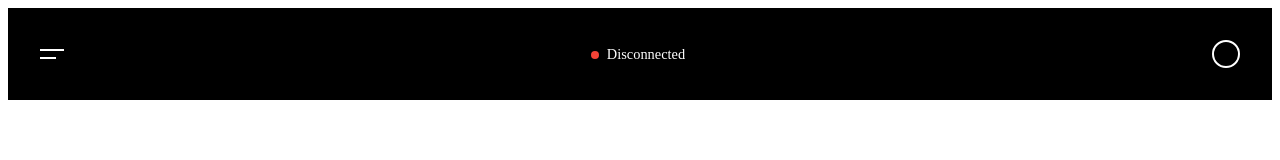
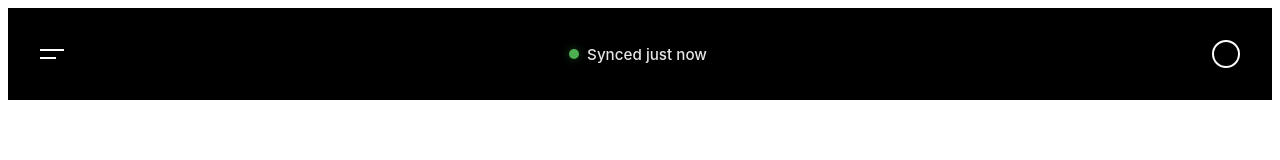
Before and after one commit to KarthickBalamurugan/Codevolt, a React (Vite) app in the folder frontend/: page / in a window 1280 px wide. Shown: the top 160 px of the page. Built offline with nearby package versions, Linux system fonts and the light colour scheme.

Commit message:
Navbar commited

```diff
--- a/frontend/package.json
+++ b/frontend/package.json
@@ -10,6 +10,7 @@
     "preview": "vite preview"
   },
   "dependencies": {
+    "@mui/icons-material": "^6.4.6",
     "@tailwindcss/vite": "^4.0.9",
     "react": "^19.0.0",
     "react-dom": "^19.0.0",
--- a/frontend/src/components/Navbar.tsx
+++ b/frontend/src/components/Navbar.tsx
@@ -1,4 +1,4 @@
-import { useState } from 'react';
+import { useState, useEffect } from 'react';
 import styled from 'styled-components';
 
 const NavContainer = styled.nav`
@@ -31,20 +31,93 @@ const HamburgerIcon = styled.div`
 
 const ConnectionStatus = styled.div<{ status: 'disconnected' | 'connected' | 'syncing' }>`
   color: white;
-  font-size: 0.9rem;
+  font-size: 0.95rem;
+  display: flex;
+  align-items: center;
+  gap: 8px;
+  font-weight: 500;
+  transition: all 0.3s ease;
 
   &::before {
     content: '';
     display: inline-block;
-    width: 8px;
-    height: 8px;
+    width: 10px;
+    height: 10px;
     border-radius: 50%;
-    margin-right: 8px;
+    transition: background-color 0.3s ease;
     background-color: ${({ status }) =>
       status === 'connected' ? '#4CAF50' :
       status === 'syncing' ? '#FFC107' : '#F44336'
     };
+    box-shadow: 0 0 8px ${({ status }) =>
+      status === 'connected' ? '#4CAF5066' :
+      status === 'syncing' ? '#FFC10766' : '#F4433666'
+    };
   }
+`;
+
+const StatusText = styled.span`
+  opacity: 0.9;
+  font-family: 'Inter', sans-serif;
+
+  small {
+    opacity: 0.7;
+    font-size: 0.8rem;
+    margin-left: 4px;
+  }
+`;
+
+const NotificationDrawer = styled.div<{ isOpen: boolean }>`
+  position: fixed;
+  top: 50%;
+  left: 50%;
+  transform: translate(-50%, ${({ isOpen }) => isOpen ? '-50%' : '150%'});
+  width: 90%;
+  max-width: 500px;
+  height: 80vh;
+  background-color: #111;
+  transition: transform 0.4s cubic-bezier(0.4, 0, 0.2, 1);
+  padding: 2rem;
+  border-radius: 12px;
+  box-shadow: 0 0 40px rgba(0, 0, 0, 0.5);
+  z-index: 1000;
+  display: flex;
+  flex-direction: column;
+  align-items: center;
+`;
+
+const Overlay = styled.div<{ isOpen: boolean }>`
+  position: fixed;
+  top: 0;
+  left: 0;
+  width: 100vw;
+  height: 100vh;
+  background-color: rgba(0, 0, 0, ${({ isOpen }) => isOpen ? '0.5' : '0'});
+  transition: background-color 0.3s ease;
+  pointer-events: ${({ isOpen }) => isOpen ? 'all' : 'none'};
+  z-index: 999;
+`;
+
+const ToggleButton = styled.button<{ active: boolean }>`
+  padding: 0.8rem 1.5rem;
+  border: none;
+  background-color: ${({ active }) => active ? '#2196F3' : '#333'};
+  color: white;
+  border-radius: 25px;
+  cursor: pointer;
+  transition: all 0.3s ease;
+  font-size: 0.9rem;
+
+  &:hover {
+    background-color: ${({ active }) => active ? '#1976D2' : '#444'};
+  }
+`;
+
+const ToggleContainer = styled.div`
+  display: flex;
+  gap: 1rem;
+  margin-top: 2rem;
+  margin-bottom: 2rem;
 `;
 
 const NotificationIcon = styled.div<{ hasNotification: boolean }>`
@@ -69,22 +142,94 @@ const NotificationIcon = styled.div<{ hasNotification: boolean }>`
 `;
 
 const Navbar = () => {
-  const [connectionStatus, setConnectionStatus] = useState<'disconnected' | 'connected' | 'syncing'>('disconnected');
+  const [connectionStatus, setConnectionStatus] = useState<'disconnected' | 'connected'>('disconnected');
+  const [lastSyncTime, setLastSyncTime] = useState<Date | null>(null);
   const [hasNotification, setHasNotification] = useState(false);
+  const [isDrawerOpen, setIsDrawerOpen] = useState(false);
+  const [activeToggle, setActiveToggle] = useState<'messages' | 'vehicles'>('messages');
+
+  useEffect(() => {
+    const interval = setInterval(() => {
+      setConnectionStatus(prev => {
+        if (prev === 'disconnected') {
+          setLastSyncTime(new Date());
+          return 'connected';
+        }
+        setLastSyncTime(null);
+        return 'disconnected';
+      });
+    }, 3000); // Toggle every 3 seconds
+
+    return () => clearInterval(interval);
+  }, []);
+
+  const getStatusText = () => {
+    if (connectionStatus === 'connected' && lastSyncTime) {
+      return 'Synced just now';
+    }
+    return 'Disconnected';
+  };
 
   return (
+    <>
       <NavContainer>
         <HamburgerIcon>
           <span />
           <span />
         </HamburgerIcon>
 
-      <ConnectionStatus status={connectionStatus}>
-        {connectionStatus.charAt(0).toUpperCase() + connectionStatus.slice(1)}
+        <ConnectionStatus
+          status={connectionStatus === 'connected' ? 'connected' : 'disconnected'}
+          onClick={() => setConnectionStatus(connectionStatus === 'connected' ? 'disconnected' : 'connected')}
+          style={{ cursor: 'pointer' }}
+        >
+          <StatusText>
+            {getStatusText()}
+          </StatusText>
         </ConnectionStatus>
 
-      <NotificationIcon hasNotification={hasNotification} />
+        <NotificationIcon
+          hasNotification={hasNotification}
+          onClick={() => setIsDrawerOpen(!isDrawerOpen)}
+        />
       </NavContainer>
+
+      <Overlay isOpen={isDrawerOpen} onClick={() => setIsDrawerOpen(false)} />
+
+      <NotificationDrawer isOpen={isDrawerOpen}>
+        <h1 style={{
+          color: 'white',
+          marginBottom: '2rem',
+          fontSize: '1.8rem',
+          textAlign: 'center'
+        }}>
+          Notifications
+        </h1>
+
+        <ToggleContainer>
+          <ToggleButton
+            active={activeToggle === 'messages'}
+            onClick={() => setActiveToggle('messages')}
+          >
+            Messages
+          </ToggleButton>
+          <ToggleButton
+            active={activeToggle === 'vehicles'}
+            onClick={() => setActiveToggle('vehicles')}
+          >
+            Vehicle Updates
+          </ToggleButton>
+        </ToggleContainer>
+
+        <div style={{ width: '100%', flex: 1, overflowY: 'auto' }}>
+          {activeToggle === 'messages' ? (
+            <div style={{ color: '#888' }}>No new messages</div>
+          ) : (
+            <div style={{ color: '#888' }}>No vehicle updates</div>
+          )}
+        </div>
+      </NotificationDrawer>
+    </>
   );
 };
 
```
Also changed, not shown: 1 other file (tests, documents, lock files or other folders). Lines whose indentation alone changed are shown as unchanged.
